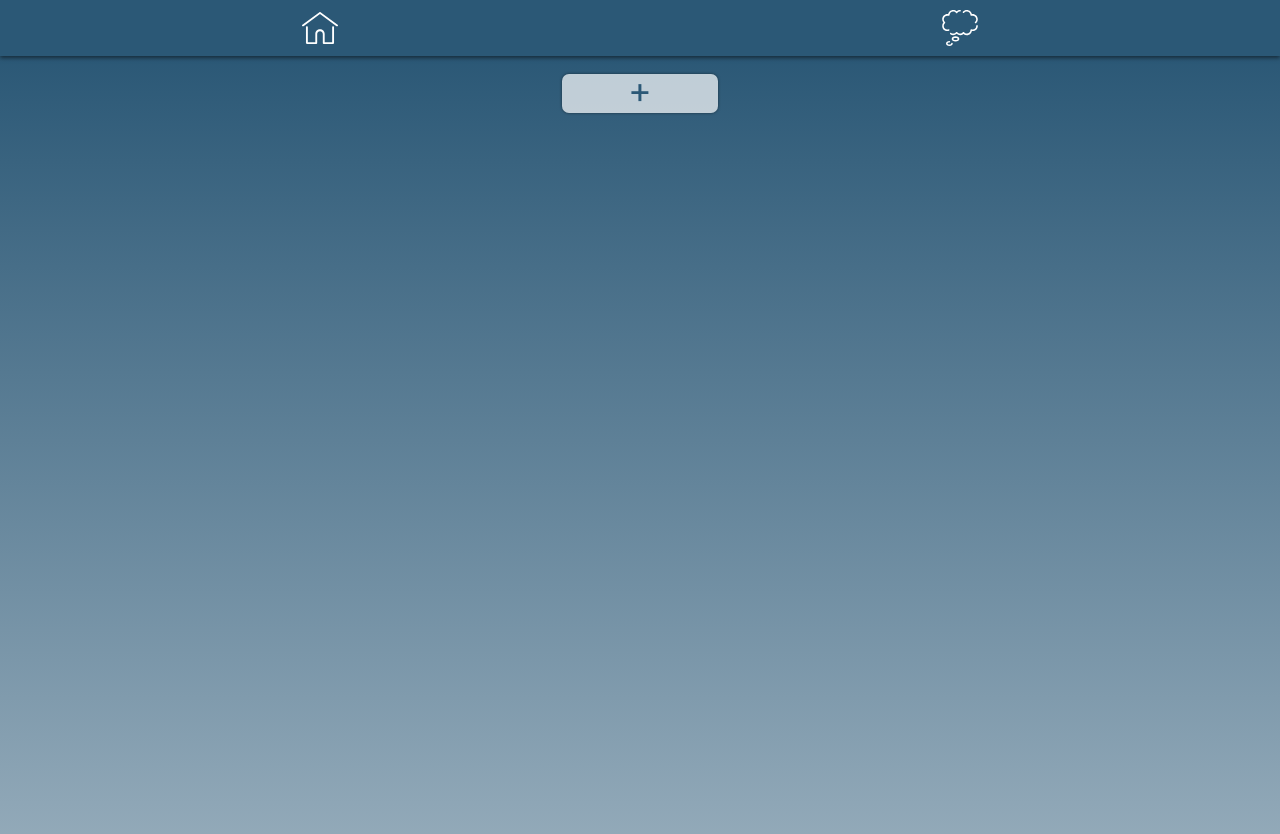
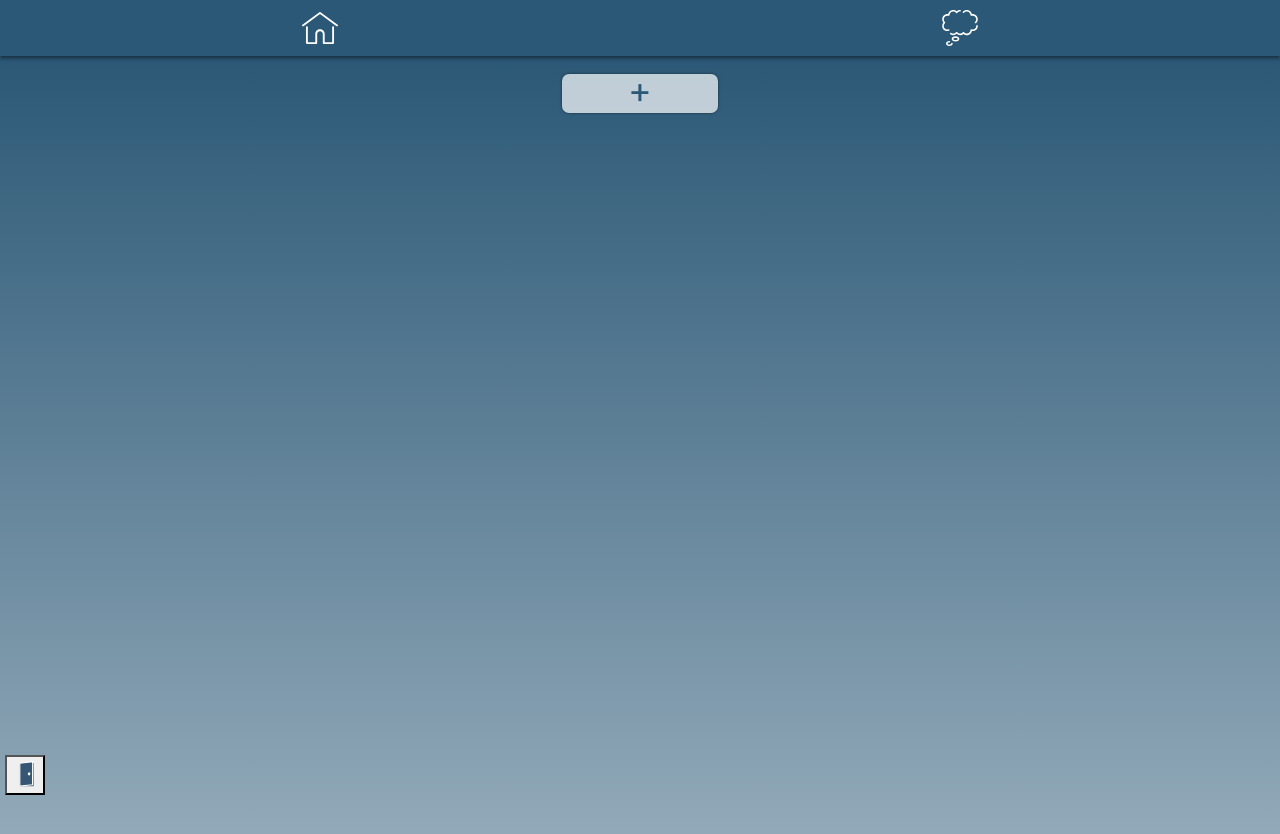
Before and after one commit to Spice-Z/DockHack-Nuxt, a Nuxt app: page /IDetail in a window 1280 px wide. Shown: the top 834 px of the page. Built offline with nearby package versions, Linux system fonts and the light colour scheme.

Commit message:
add delete button

```diff
--- a/components/AppNav.vue
+++ b/components/AppNav.vue
@@ -7,7 +7,7 @@
   </nav>
 </template>
 
-<style>
+<style scope>
 .header {
   z-index: 100;
   position: fixed;
--- a/components/FocusedIdea.vue
+++ b/components/FocusedIdea.vue
@@ -15,7 +15,7 @@ export default {
 </script>
 
 
-<style>
+<style scope>
 .FIdea {
   padding: 18px;
   background-color: rgba(255, 255, 255, 0.3);
--- a/components/Idea.vue
+++ b/components/Idea.vue
@@ -41,7 +41,7 @@ export default {
 </script>
 
 
-<style>
+<style scope>
 .idea {
   position: relative;
   border-radius: 7px;
--- a/layouts/default.vue
+++ b/layouts/default.vue
@@ -3,15 +3,28 @@
     <div class="background-default"></div>
     <AppNav />
     <nuxt/>
+    <button class="logout-button" @click="logOut()"></button>
   </div>
 </template>
 <script>
 import AppNav from "~/components/AppNav.vue";
+import Cookies from "universal-cookie";
+const cookies = new Cookies();
+
 export default {
   components: {
     AppNav
   },
-  middleware: 'isLoggedIn'
+  middleware: 'isLoggedIn',
+  methods: {
+    logOut() {
+      console.log('logout');
+
+      cookies.remove('dockhack-x-access-token')
+      cookies.remove('dockhack-userId')
+      this.$router.push('/')
+    }
+  }
 };
 </script>
 
@@ -76,4 +89,17 @@ input:focus {
   color: #fff;
   background-color: #35495e;
 }
+
+.logout-button {
+  position: fixed;
+  left: 5px;
+  bottom: 5px;
+  width: 40px;
+  height: 40px;
+  display: block;
+  background-size: contain;
+  background-position: center;
+  background-repeat: no-repeat;
+  background-image: url(../assets/door.svg);
+}
 </style>
--- a/pages/index.vue
+++ b/pages/index.vue
@@ -23,14 +23,6 @@ export default {
     };
   },
   methods: {
-    addCredential() {
-      cookies.set("credential", "1");
-    },
-    removeCredential() {
-      console.log("remove");
-
-      cookies.set("credential", "");
-    },
     async postLoginData() {
       console.log(this.name);
       console.log(this.pass);
```
Also changed, not shown: assets/door.svg (added).
